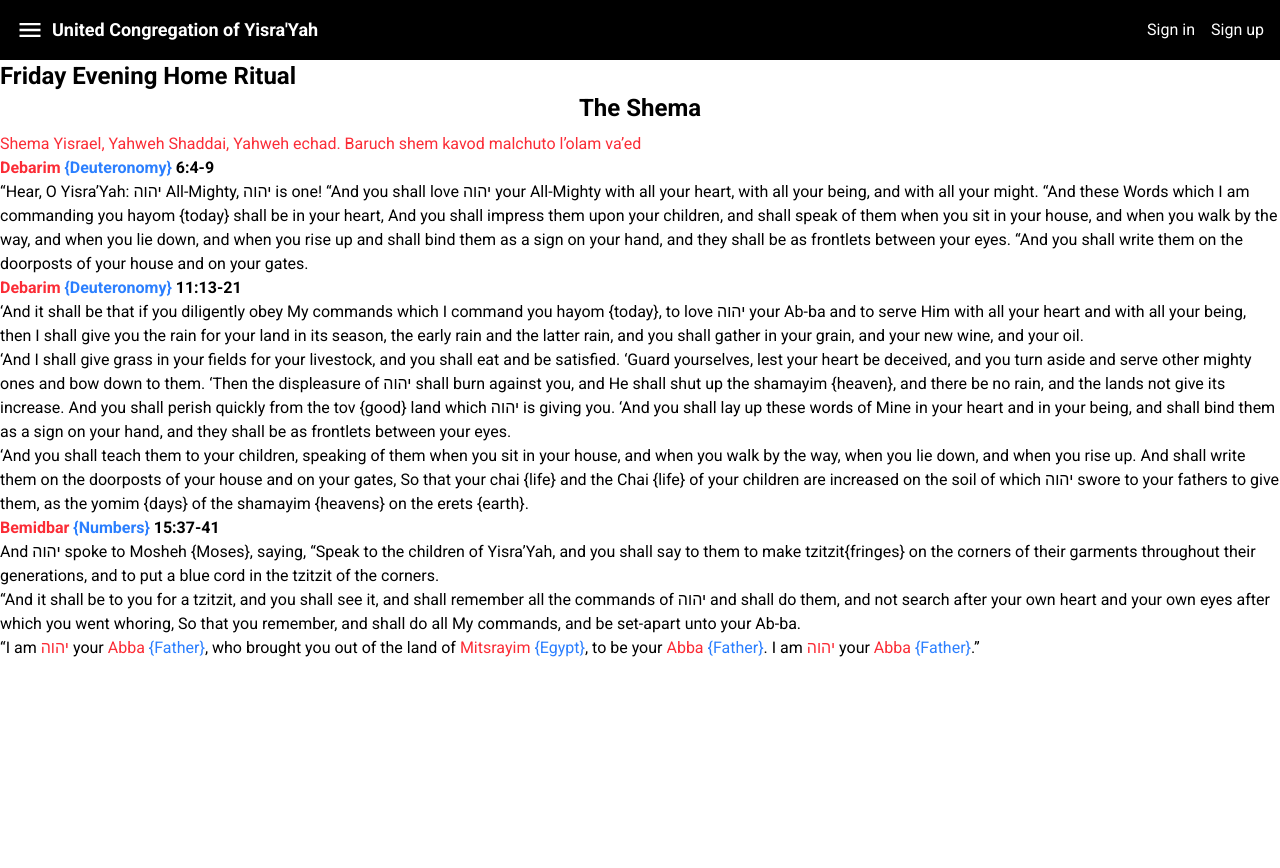
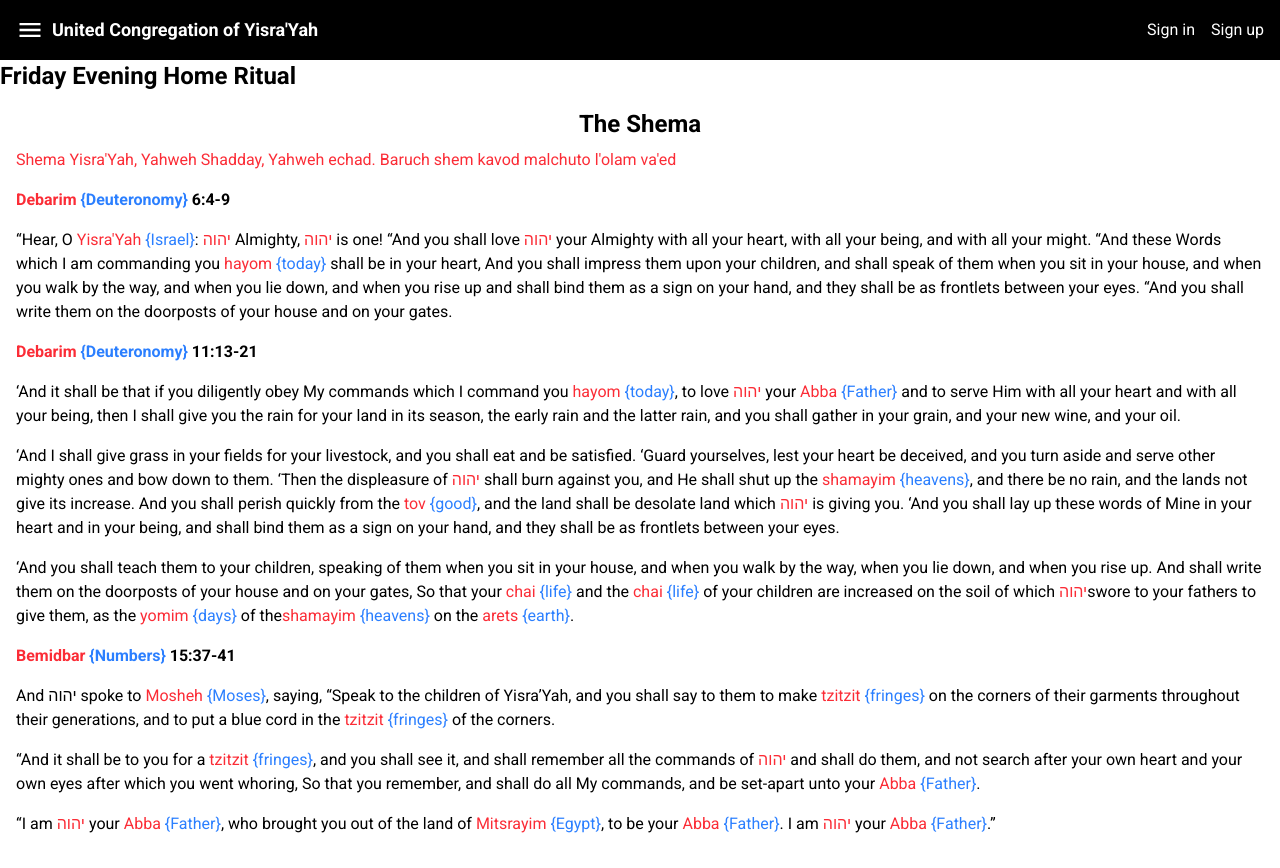
Before and after one commit to elixer-prince/ucoy, a Next.js app: page /rituals/friday-evening in a window 1280 px wide. Before the commit the page ends 800 px from the top, so only its background shows below. Built offline with nearby package versions, Linux system fonts and the light colour scheme; no server answers.

Commit message:
feat(components): create reusable paragraph component and wrap hebrew words in hebrew text component

```diff
--- /dev/null
+++ b/src/app/(temple)/(manual)/_components/Paragraph.tsx
@@ -0,0 +1,15 @@
+import clsx from "clsx";
+import { PropsWithChildren } from "react";
+
+interface ParagraphProps {
+  className?: string;
+}
+
+const Paragraph = ({
+  children,
+  className,
+}: PropsWithChildren<ParagraphProps>) => {
+  return <p className={clsx("mb-4", className)}>{children}</p>;
+};
+
+export default Paragraph;
--- a/src/app/(temple)/(manual)/_components/sections/TheShema.tsx
+++ b/src/app/(temple)/(manual)/_components/sections/TheShema.tsx
@@ -1,106 +1,182 @@
 import Heading from "@/app/(temple)/(manual)/_components/Heading";
 import HebrewText from "@/app/(temple)/(manual)/_components/HebrewText";
+import Paragraph from "@/app/(temple)/(manual)/_components/Paragraph";
 
 const TheShema = () => {
   return (
-    <section>
+    <section className="p-4">
       <header>
         <Heading level={1}>The Shema</Heading>
 
-        <p>
+        <Paragraph>
           <HebrewText translation="" transliterated>
-            Shema Yisrael, Yahweh Shaddai, Yahweh echad. Baruch shem kavod
-            malchuto l’olam va’ed
+            Shema Yisra&apos;Yah, Yahweh Shadday, Yahweh echad. Baruch shem
+            kavod malchuto l&apos;olam va&apos;ed
           </HebrewText>
-        </p>
+        </Paragraph>
       </header>
 
       <section>
-        <h3 className="font-bold">
-          <HebrewText translation="Deuteronomy" transliterated>
+        <Paragraph className="font-bold">
+          <HebrewText
+            className="text-black!"
+            translation="Deuteronomy"
+            transliterated
+          >
             Debarim
           </HebrewText>{" "}
           6:4-9
-        </h3>
+        </Paragraph>
 
-        <p>
-          “Hear, O Yisra’Yah: יהוה All-Mighty, יהוה is one! “And you shall love
-          יהוה your All-Mighty with all your heart, with all your being, and
-          with all your might. “And these Words which I am commanding you hayom{" "}
-          {"{today}"} shall be in your heart, And you shall impress them upon
-          your children, and shall speak of them when you sit in your house, and
-          when you walk by the way, and when you lie down, and when you rise up
-          and shall bind them as a sign on your hand, and they shall be as
-          frontlets between your eyes. “And you shall write them on the
-          doorposts of your house and on your gates.
-        </p>
+        <Paragraph>
+          “Hear, O{" "}
+          <HebrewText translation="Israel" transliterated>
+            Yisra&apos;Yah
+          </HebrewText>
+          : <HebrewText translation="Yahweh">יהוה</HebrewText> Almighty,{" "}
+          <HebrewText translation="Yahweh">יהוה</HebrewText> is one! “And you
+          shall love <HebrewText translation="Yahweh">יהוה</HebrewText> your
+          Almighty with all your heart, with all your being, and with all your
+          might. “And these Words which I am commanding you{" "}
+          <HebrewText translation="today" transliterated>
+            hayom
+          </HebrewText>{" "}
+          shall be in your heart, And you shall impress them upon your children,
+          and shall speak of them when you sit in your house, and when you walk
+          by the way, and when you lie down, and when you rise up and shall bind
+          them as a sign on your hand, and they shall be as frontlets between
+          your eyes. “And you shall write them on the doorposts of your house
+          and on your gates.
+        </Paragraph>
       </section>
 
       <section>
-        <h3 className="font-bold">
-          <HebrewText translation="Deuteronomy" transliterated>
+        <Paragraph className="font-bold">
+          <HebrewText
+            className="text-black!"
+            translation="Deuteronomy"
+            transliterated
+          >
             Debarim
           </HebrewText>{" "}
           11:13-21
-        </h3>
+        </Paragraph>
 
-        <p>
+        <Paragraph>
           ‘And it shall be that if you diligently obey My commands which I
-          command you hayom {"{today}"}, to love יהוה your Ab-ba and to serve
-          Him with all your heart and with all your being, then I shall give you
-          the rain for your land in its season, the early rain and the latter
-          rain, and you shall gather in your grain, and your new wine, and your
-          oil.{" "}
-        </p>
+          command you{" "}
+          <HebrewText translation="today" transliterated>
+            hayom
+          </HebrewText>
+          , to love <HebrewText translation="Yahweh">יהוה</HebrewText> your{" "}
+          <HebrewText translation="Father" transliterated>
+            Abba
+          </HebrewText>{" "}
+          and to serve Him with all your heart and with all your being, then I
+          shall give you the rain for your land in its season, the early rain
+          and the latter rain, and you shall gather in your grain, and your new
+          wine, and your oil.
+        </Paragraph>
 
-        <p>
+        <Paragraph>
           ‘And I shall give grass in your fields for your livestock, and you
           shall eat and be satisfied. ‘Guard yourselves, lest your heart be
           deceived, and you turn aside and serve other mighty ones and bow down
-          to them. ‘Then the displeasure of יהוה shall burn against you, and He
-          shall shut up the shamayim {"{heaven}"}, and there be no rain, and the
-          lands not give its increase. And you shall perish quickly from the tov{" "}
-          {"{good}"} land which יהוה is giving you. ‘And you shall lay up these
-          words of Mine in your heart and in your being, and shall bind them as
-          a sign on your hand, and they shall be as frontlets between your
-          eyes.{" "}
-        </p>
+          to them. ‘Then the displeasure of{" "}
+          <HebrewText translation="Yahweh">יהוה</HebrewText> shall burn against
+          you, and He shall shut up the{" "}
+          <HebrewText translation="heavens" transliterated>
+            shamayim
+          </HebrewText>
+          , and there be no rain, and the lands not give its increase. And you
+          shall perish quickly from the{" "}
+          <HebrewText translation="good" transliterated>
+            tov
+          </HebrewText>
+          , and the land shall be desolate land which{" "}
+          <HebrewText translation="Yahweh">יהוה</HebrewText> is giving you. ‘And
+          you shall lay up these words of Mine in your heart and in your being,
+          and shall bind them as a sign on your hand, and they shall be as
+          frontlets between your eyes.
+        </Paragraph>
 
-        <p>
+        <Paragraph>
           ‘And you shall teach them to your children, speaking of them when you
           sit in your house, and when you walk by the way, when you lie down,
           and when you rise up. And shall write them on the doorposts of your
-          house and on your gates, So that your chai {"{life}"} and the Chai{" "}
-          {"{life}"} of your children are increased on the soil of which יהוה
-          swore to your fathers to give them, as the yomim {"{days}"} of the
-          shamayim {"{heavens}"} on the erets {"{earth}"}.
-        </p>
+          house and on your gates, So that your{" "}
+          <HebrewText translation="life" transliterated>
+            chai
+          </HebrewText>{" "}
+          and the{" "}
+          <HebrewText translation="life" transliterated>
+            chai
+          </HebrewText>{" "}
+          of your children are increased on the soil of which{" "}
+          <HebrewText translation="Yahweh">יהוה</HebrewText>
+          swore to your fathers to give them, as the{" "}
+          <HebrewText translation="days" transliterated>
+            yomim
+          </HebrewText>{" "}
+          of the
+          <HebrewText translation="heavens" transliterated>
+            shamayim
+          </HebrewText>{" "}
+          on the{" "}
+          <HebrewText translation="earth" transliterated>
+            arets
+          </HebrewText>
+          .
+        </Paragraph>
       </section>
 
       <section>
-        <h3 className="font-bold">
-          <HebrewText translation="Numbers" transliterated>
+        <Paragraph className="font-bold">
+          <HebrewText
+            className="text-black!"
+            translation="Numbers"
+            transliterated
+          >
             Bemidbar
           </HebrewText>{" "}
           15:37-41
-        </h3>
+        </Paragraph>
 
-        <p>
-          And יהוה spoke to Mosheh {"{Moses}"}, saying, “Speak to the children
-          of Yisra’Yah, and you shall say to them to make tzitzit
-          {"{fringes}"} on the corners of their garments throughout their
-          generations, and to put a blue cord in the tzitzit of the corners.
-        </p>
+        <Paragraph>
+          And יהוה spoke to{" "}
+          <HebrewText translation="Moses" transliterated>
+            Mosheh
+          </HebrewText>
+          , saying, “Speak to the children of Yisra’Yah, and you shall say to
+          them to make{" "}
+          <HebrewText translation="fringes" transliterated>
+            tzitzit
+          </HebrewText>{" "}
+          on the corners of their garments throughout their generations, and to
+          put a blue cord in the{" "}
+          <HebrewText translation="fringes" transliterated>
+            tzitzit
+          </HebrewText>{" "}
+          of the corners.
+        </Paragraph>
 
-        <p>
-          “And it shall be to you for a tzitzit, and you shall see it, and shall
-          remember all the commands of יהוה and shall do them, and not search
-          after your own heart and your own eyes after which you went whoring,
-          So that you remember, and shall do all My commands, and be set-apart
-          unto your Ab-ba.
-        </p>
+        <Paragraph>
+          “And it shall be to you for a{" "}
+          <HebrewText translation="fringes" transliterated>
+            tzitzit
+          </HebrewText>
+          , and you shall see it, and shall remember all the commands of{" "}
+          <HebrewText translation="Yahweh">יהוה</HebrewText> and shall do them,
+          and not search after your own heart and your own eyes after which you
+          went whoring, So that you remember, and shall do all My commands, and
+          be set-apart unto your{" "}
+          <HebrewText translation="Father" transliterated>
+            Abba
+          </HebrewText>
+          .
+        </Paragraph>
 
-        <p>
+        <Paragraph>
           “I am <HebrewText translation="Yahweh">יהוה</HebrewText> your{" "}
           <HebrewText translation="Father" transliterated>
             Abba
@@ -118,7 +194,7 @@ const TheShema = () => {
             Abba
           </HebrewText>
           .”
-        </p>
+        </Paragraph>
       </section>
     </section>
   );
```
